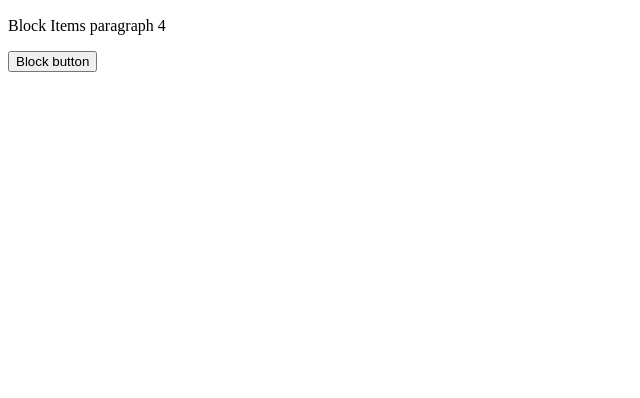
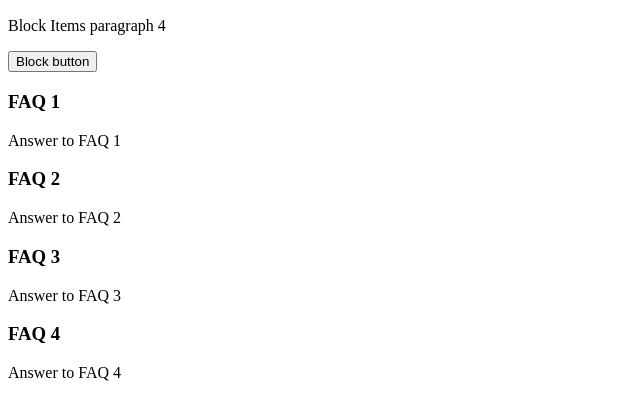
Before and after one commit to John-Akech/alu-web-development, a plain HTML site: page html_advanced/index.html in a window 1280 px wide. Shown: the part 2678-3076 px from the top of the page, without its empty margins (0-640 px from the left). Before the commit the page ends 2758 px from the top, so only its background shows below. Drawn offline with Linux system fonts and the light colour scheme.

Commit message:
html advanced

```diff
--- a/html_advanced/index.html
+++ b/html_advanced/index.html
@@ -191,6 +191,32 @@
         </div>
         <button>Block button</button>
       </section>
+
+      <section>
+        <div>
+          <div>
+            <div>
+              <h3>FAQ 1</h3>
+              <p>Answer to FAQ 1</p>
+            </div>
+            <div>
+              <h3>FAQ 2</h3>
+              <p>Answer to FAQ 2</p>
+            </div>
+          </div>
+
+          <div>
+            <div>
+              <h3>FAQ 3</h3>
+              <p>Answer to FAQ 3</p>
+            </div>
+            <div>
+              <h3>FAQ 4</h3>
+              <p>Answer to FAQ 4</p>
+            </div>
+          </div>
+        </div>
+      </section>
     </main>
   </body>
 </html>
```
